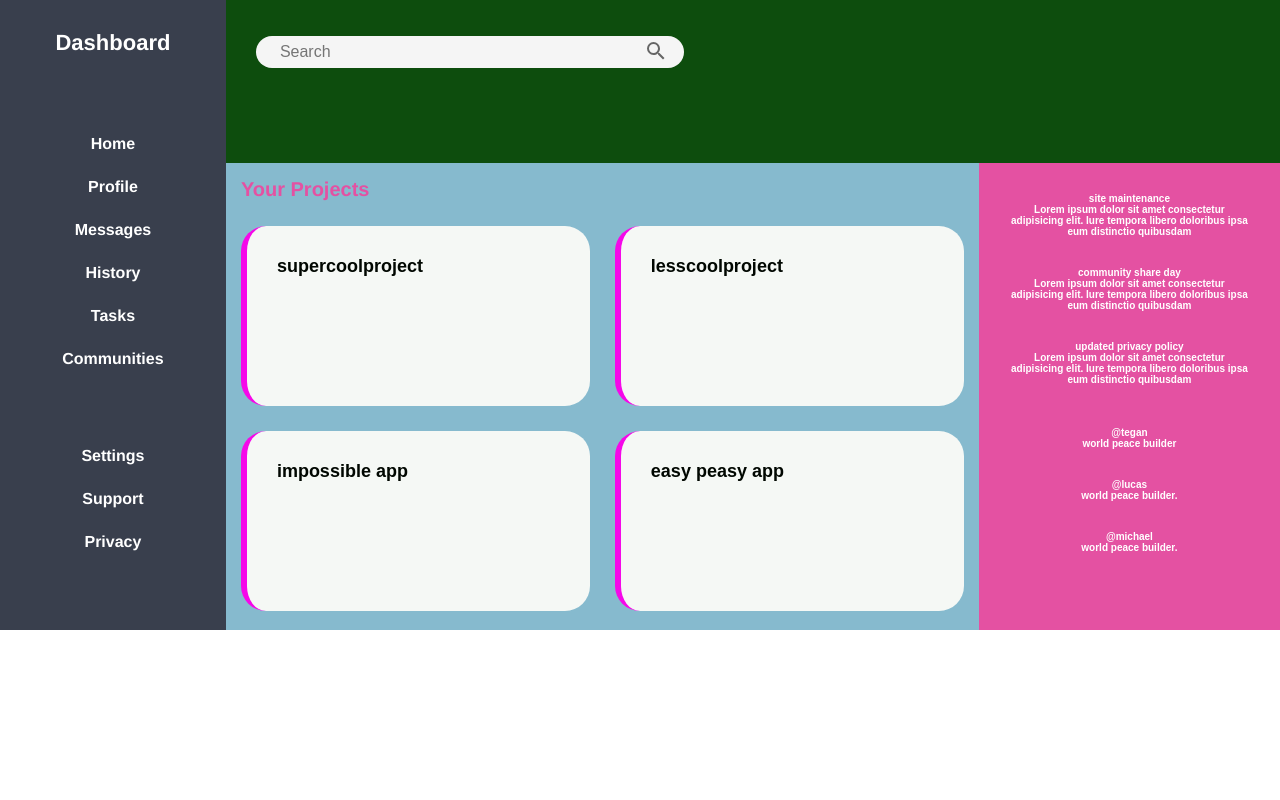
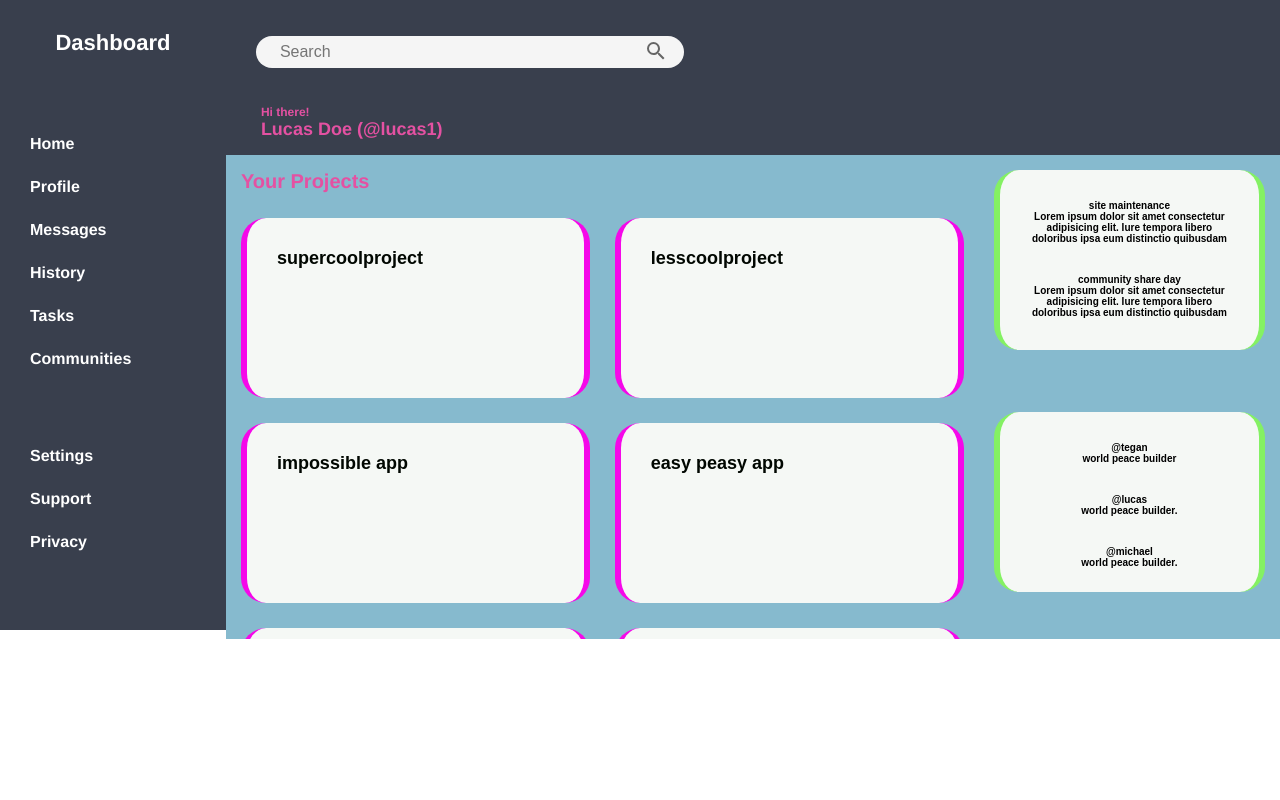
Before and after one commit to hapalua-star/adminDashboard, a plain HTML site: page index.html in a window 1280 px wide. Drawn offline with Linux system fonts and the light colour scheme.

Commit message:
finish project

```diff
--- a/index.html
+++ b/index.html
@@ -43,6 +43,7 @@
 
        <div class="navbar">
 
+
         <link href="https://fonts.googleapis.com/css?family=Roboto&display=swap" rel="stylesheet">
 
 <div class="wrapper">
@@ -55,7 +56,8 @@
     </button>
   </div>
 </div>
-
+        <h4 class="greetings">Hi there!</h4>
+        <h2 class="greetings">Lucas Doe (@lucas1)</h2>
 
 
        </div>
@@ -126,7 +128,7 @@
 
 
 
-
+      <div class="sitemaintain">
         <div class="anouncements">
 
             <div class ="group">
@@ -149,21 +151,14 @@
              </div>
 
 
-             <div class ="group">
-                <p class="updated privacy policy">updated privacy policy
-                </p>
-                 <p>Lorem ipsum dolor sit amet consectetur adipisicing elit.
-                      Iure tempora libero doloribus ipsa eum distinctio quibusdam
-                       </p>
 
-             </div>
 
         </div>
+      </div>
 
 
 
-
-
+      <div class="sitemaintain">
              <div class="trending">
 
                 <div class ="group">
@@ -190,7 +185,7 @@
                  </div>
 
              </div>
-
+      </div>
 
    </div>
 
--- a/style.css
+++ b/style.css
@@ -11,7 +11,7 @@
   text-align: center;
   display:grid;
   grid-template-columns: .6fr 2fr .8fr;
-  grid-template-rows:.7fr 1fr 1fr 1fr ;
+  grid-template-rows:.6fr 1fr 1fr 1fr ;
   gap:0px;
 
   height: 100vh;
@@ -29,7 +29,14 @@
   font-size: 20px;
 }
 
+.greetings{
 
+  grid-column: 1/3;
+  display:flex;
+  justify-content: flex-start;
+  padding-left: 20px;
+  color:#e451a2;
+}
 
 
 
@@ -54,7 +61,7 @@ grid-row: 1/4;
 
 }
 
-.maincontent,.anouncements,.trending{
+.maincontent{
 
   overflow:scroll ;
 
@@ -99,15 +106,48 @@ text-align: left;
   height: 150px;
   border-radius: 25px;
   border-left: 6px solid rgb(245, 8, 233);
+  border-right: 6px solid rgb(245, 8, 233);
 
 }
 
+  .sitemaintain{
+
+    background-color:#86bace ;
+
+  }
+
+
+
+  .sitemaintain .anouncements {
+  background-color: #f5f8f5;
+
+  text-align: center;
+  height: 150px;
+  border-radius: 25px;
+  border-left: 6px solid rgb(132, 241, 99);
+  border-right: 6px solid rgb(132, 241, 99);
+
+
+
+}
+
+.sitemaintain .trending{
+  background-color: #f5f8f5;
+
+  text-align: center;
+  height: 150px;
+  border-radius: 25px;
+  border-left: 6px solid rgb(132, 241, 99);
+  border-right: 6px solid rgb(132, 241, 99);
+
+}
 
 
 .anouncements{
 
   grid-row: 2;
-  background-color: #e451a2;
+  background-color: #86bace;;
+
 
 
 
@@ -117,6 +157,7 @@ text-align: left;
 
 font-size: 10px;
 font-family: sans-serif;
+color:black;
 
 }
 
@@ -124,7 +165,7 @@ font-family: sans-serif;
 
 
   grid-row: 3;
-  background-color: #e451a2;
+  background-color: #86bace;;
 
 }
 
@@ -132,13 +173,13 @@ font-family: sans-serif;
 
 font-size: 10px;
 font-family: sans-serif;
-
+color:black;
 }
 
 .navbar{
 grid-column: 2/4;
 
-background-color: rgb(13, 77, 13);
+background-color: #393f4d;
 grid-row: 1/2;
 
 
@@ -191,7 +232,7 @@ div .searchBar{
 
 /* width */
 ::-webkit-scrollbar {
-  width: 10px;
+  width: 5px;
 }
 
 /* Track */
@@ -201,12 +242,13 @@ div .searchBar{
 
 /* Handle */
 ::-webkit-scrollbar-thumb {
-  background: #888;
+  background: #88e213;
+
 }
 
 /* Handle on hover */
 ::-webkit-scrollbar-thumb:hover {
-  background: #555;
+  background: #88e213;
 }
 
 
@@ -228,6 +270,7 @@ div .searchBar{
 .sidebarlist1 li ,.sidebarlist2 li
 {
   font-size: 16px;
+  text-align: left;
 }
 
 .dashboard h1
```
